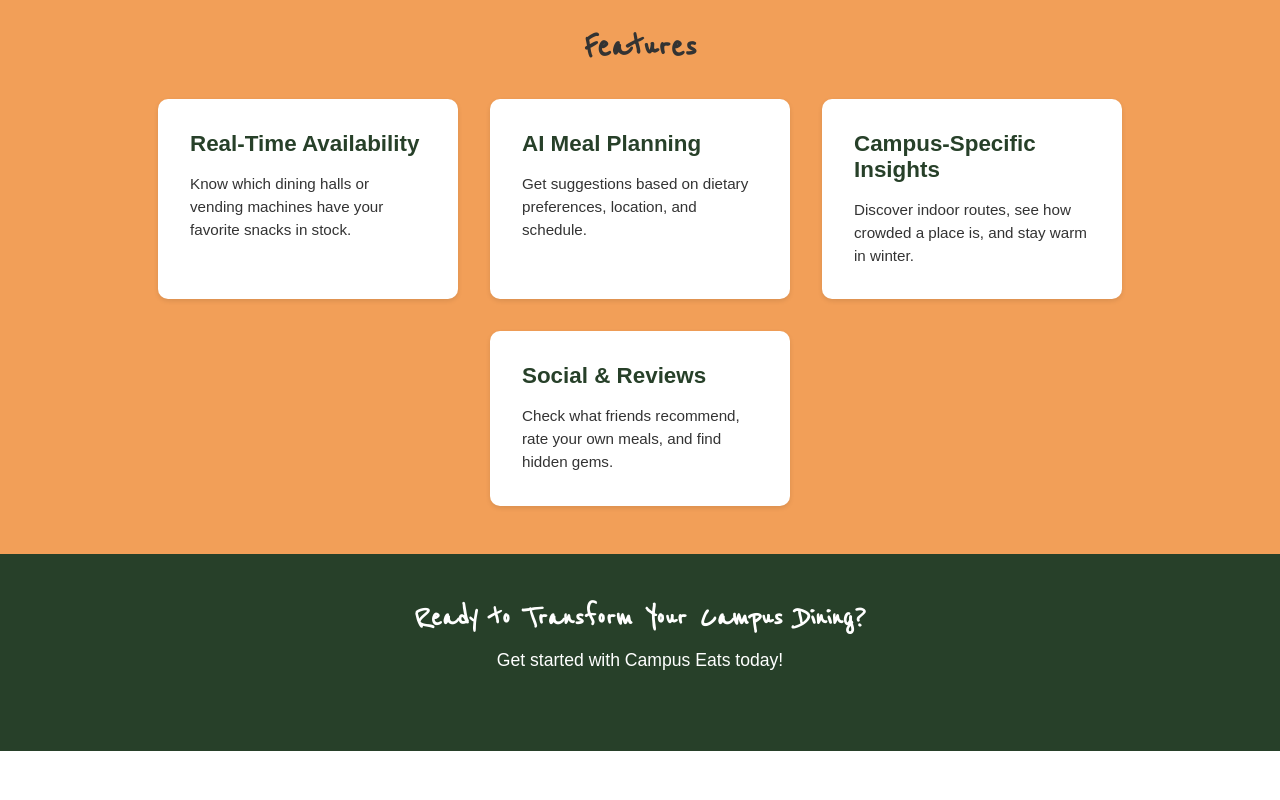
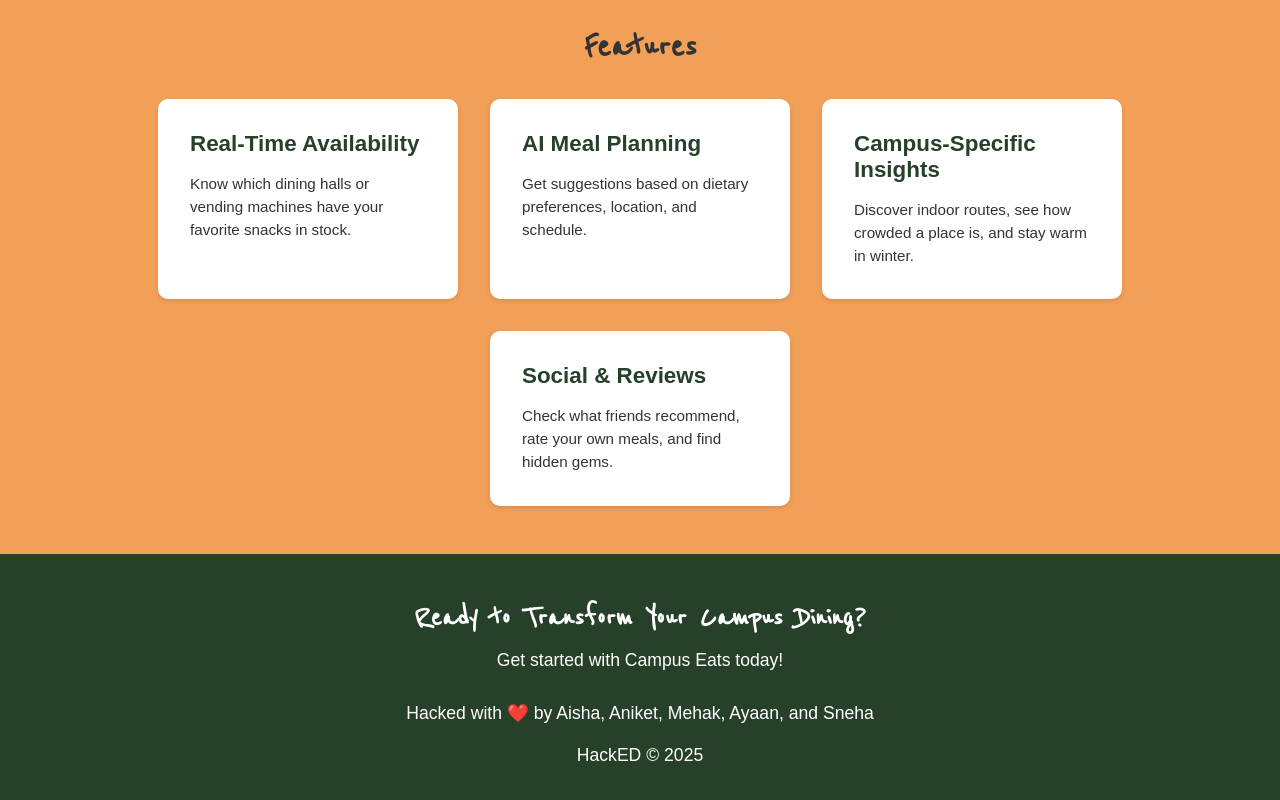
Before and after one commit to iAniket23/Campus-Eats, a React (Create React App) app in the folder frontend/: page / in a window 1280 px wide. Shown: the part 1257-2057 px from the top of the page. Before the commit the page ends 2008 px from the top, so only its background shows below. Built offline with nearby package versions, Linux system fonts and the light colour scheme.

Commit message:
citation

```diff
--- a/frontend/src/LandingPage.js
+++ b/frontend/src/LandingPage.js
@@ -207,6 +207,13 @@ function LandingPage() {
       <footer className="footer-cta" id="cta">
         <h2>Ready to Transform Your Campus Dining?</h2>
         <p>Get started with Campus Eats today!</p>
+
+        {/* Credits */}
+        <p className="footer-credits">
+          Hacked with ❤️ by Aisha, Aniket, Mehak, Ayaan, and Sneha <br/>
+          <br /> HackED © 2025
+        </p>
+      </footer>
         {/* <div className="cta-buttons">
           <button className="btn" onClick={openUploadModal}>
             Upload Schedule
@@ -218,7 +225,7 @@ function LandingPage() {
             Generate Plan
           </button>
         </div> */}
-      </footer>
+
 
       {/* Existing Modals */}
       {isUploadOpen && <UploadModal closeModal={closeUploadModal} />}
```
